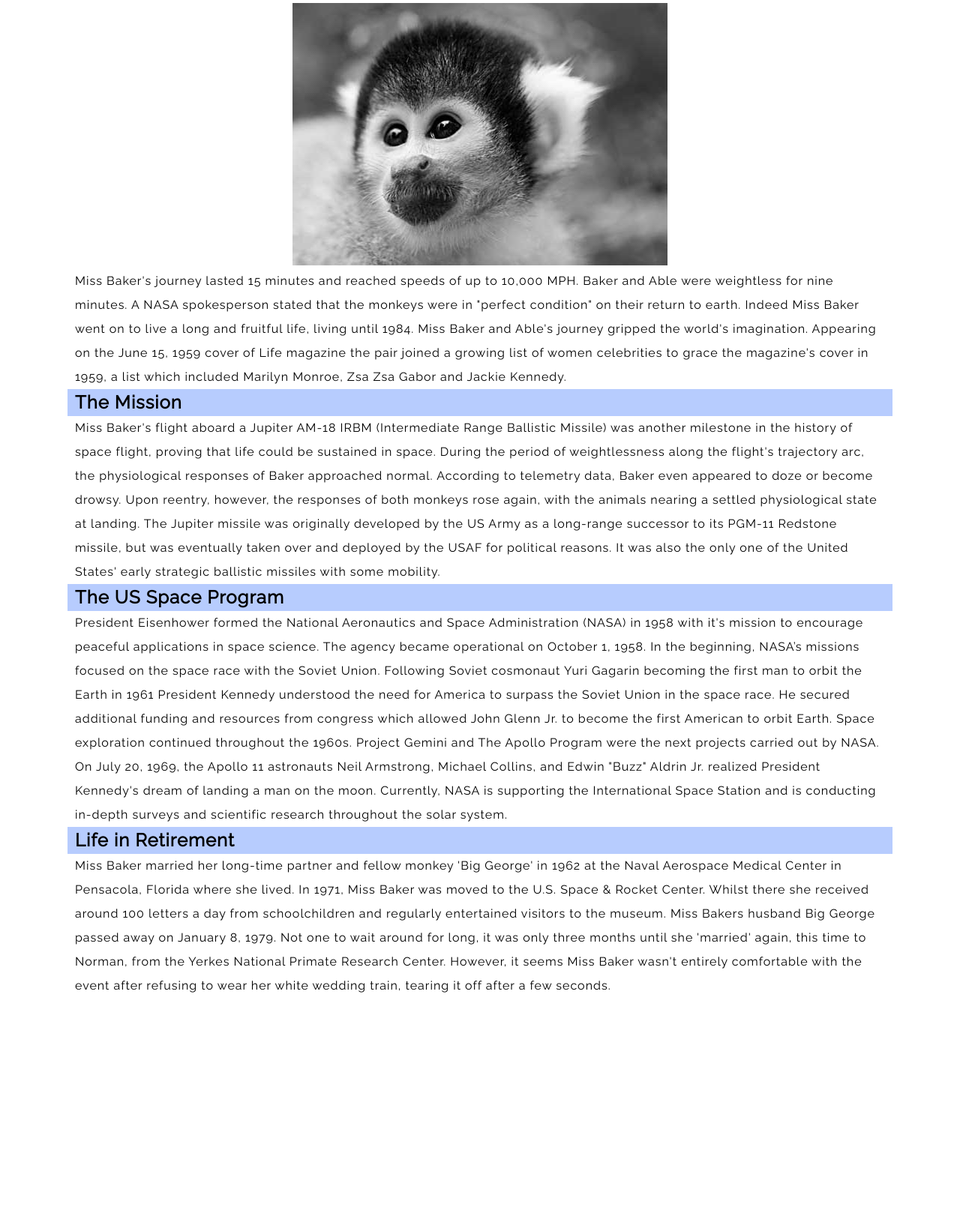
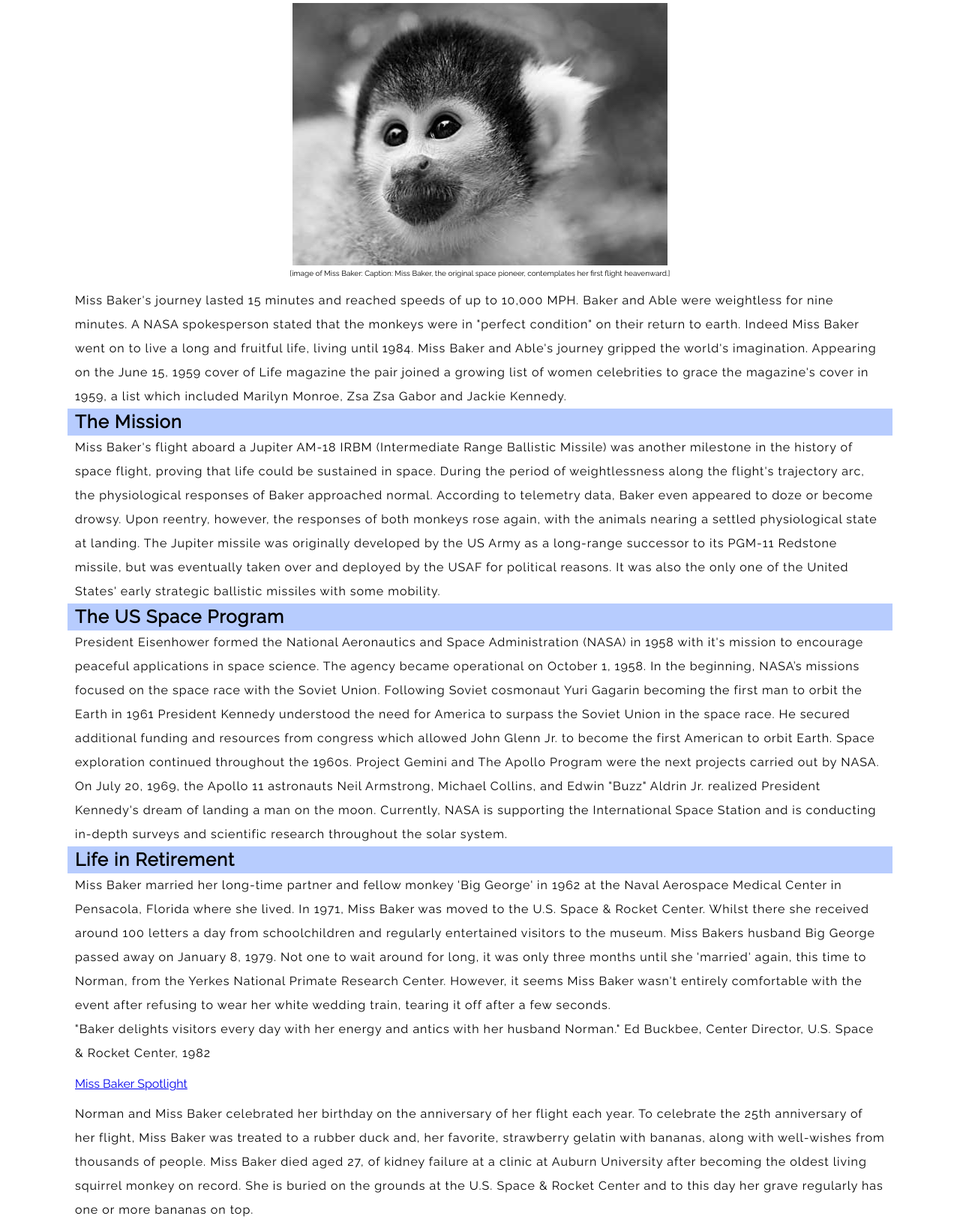
Before and after one commit to Ave700/First-website, a PHP site: page /ms-baker/ms-baker.html in a window 1280 px wide. Shown: the part 449-2079 px from the top of the page at 75% size. Before the commit the page ends 1773 px from the top, so only its background shows below. Run offline with PHP 8.4, Linux system fonts and the light colour scheme.

Commit message:
Ready for deployment

```diff
--- a/ms-baker/ms-baker.html
+++ b/ms-baker/ms-baker.html
@@ -37,6 +37,10 @@
 
                 <img src="images/miss_baker.jpg" alt="A picture of ms. baker (she's a monkey)">
 
+                <div class="image-caption">
+                    [image of Miss Baker: Caption: Miss Baker, the original space pioneer, contemplates her first flight heavenward.]
+                </div>
+
 
                 <p>
                     Miss Baker's journey lasted 15 minutes and reached speeds of up to 10,000 MPH. Baker and Able were weightless for nine minutes.
@@ -74,6 +78,17 @@
                     Miss Bakers husband Big George passed away on January 8, 1979. Not one to wait around for long, it was only three months until she 'married' again, this time to Norman, from the Yerkes National Primate Research Center.
                     However, it seems Miss Baker wasn't entirely comfortable with the event after refusing to wear her white wedding train, tearing it off after a few seconds.
                 </p>
+                <p>
+                    "Baker delights visitors every day with her energy and antics with her husband Norman." Ed Buckbee, Center Director, U.S. Space & Rocket Center, 1982
+                </p>
+                <a href="http://news.google.com/newspapers?id=3iQdAAAAIBAJ&sjid=S6UEAAAAIBAJ&dq=miss%20baker%20monkey&pg=6678%2C6793325">Miss Baker Spotlight</a>
+
+                <p>
+                    Norman and Miss Baker celebrated her birthday on the anniversary of her flight each year. To celebrate the 25th anniversary of her flight, Miss Baker was treated to a rubber duck and, her favorite,
+                    strawberry gelatin with bananas, along with well-wishes from thousands of people.
+                    Miss Baker died aged 27, of kidney failure at a clinic at Auburn University after becoming the oldest living squirrel monkey on record.
+                    She is buried on the grounds at the U.S. Space & Rocket Center and to this day her grave regularly has one or more bananas on top.
+                </p>
 
             </div>
         </div>
--- a/styles/style.css
+++ b/styles/style.css
@@ -90,7 +90,13 @@ ul{
     max-width: 1080px;
 
 }
-
+a{
+    max-width: 1080px;
+    margin: 0 auto;
+    display: block;
+    text-align: left;
+    padding: 15px 0px;
+}
 a:hover{
     color: black;
 }
@@ -101,3 +107,10 @@ img{
     padding: 5px 0px 5px 0px;
 
 }
+div.image-caption{
+    margin: 0 auto;
+    padding: 0px 0px 15px 0px;
+    font-size: 10px;
+    text-align: center;
+    display: block;
+}
```
